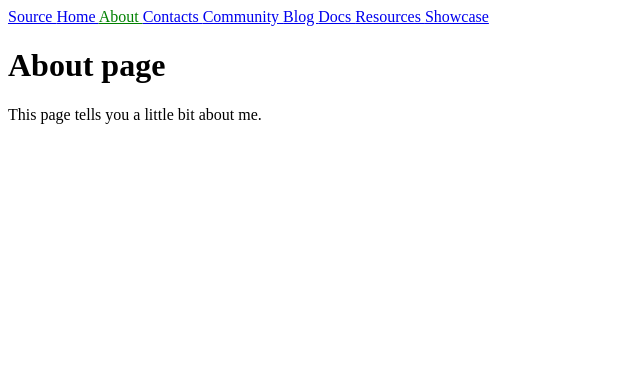
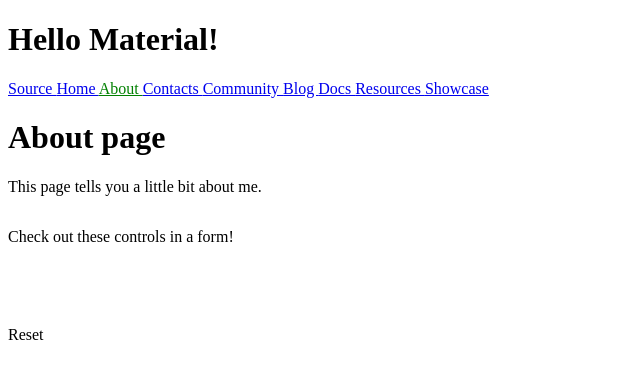
Before and after one commit to w3craft/www, a Jekyll site: the page built from about.md, in a window 1280 px wide. Shown: the top 379 px of the page, without its empty margins (0-640 px from the left). Built offline with Jekyll 4.4.1, drawn with Linux system fonts in a browser that asks for light colours.

Commit message:
Update default.html

```diff
--- a/_layouts/default.html
+++ b/_layouts/default.html
@@ -4,11 +4,44 @@
   <meta charset="utf-8">
   <title>{{ page.title }}</title>
   <link rel="stylesheet" href="/assets/css/styles.css">
+  <link href="https://fonts.googleapis.com/css2?family=Roboto:wght@400;500;700&display=swap" rel="stylesheet">
+  <script type="importmap">
+    {
+      "imports": {
+        "@material/web/": "https://esm.run/@material/web/"
+      }
+    }
+  </script>
+  <script type="module">
+    import '@material/web/all.js';
+    import {styles as typescaleStyles} from '@material/web/typography/md-typescale-styles.js';
+
+    document.adoptedStyleSheets.push(typescaleStyles.styleSheet);
+  </script>
 </head>
 <body>
+  <h1 class="md-typescale-display-medium">Hello Material!</h1>
   {% include nav.html %}
   <div>
     {{ content }}
   </div>
+  <form>
+    <p class="md-typescale-body-medium">Check out these controls in a form!</p>
+    <md-checkbox></md-checkbox>
+    <div>
+      <md-radio name="group"></md-radio>
+      <md-radio name="group"></md-radio>
+      <md-radio name="group"></md-radio>
+    </div>
+    <md-outlined-text-field label="Favorite color" value="Purple"></md-outlined-text-field>
+    <md-outlined-button type="reset">Reset</md-outlined-button>
+  </form>
+  <style>
+    form {
+      display: flex;
+      flex-direction: column;
+      align-items: flex-start;
+      gap: 16px;
+    }
+  </style>
 </body>
-</html>
```
Lines whose indentation alone changed are shown as unchanged.
